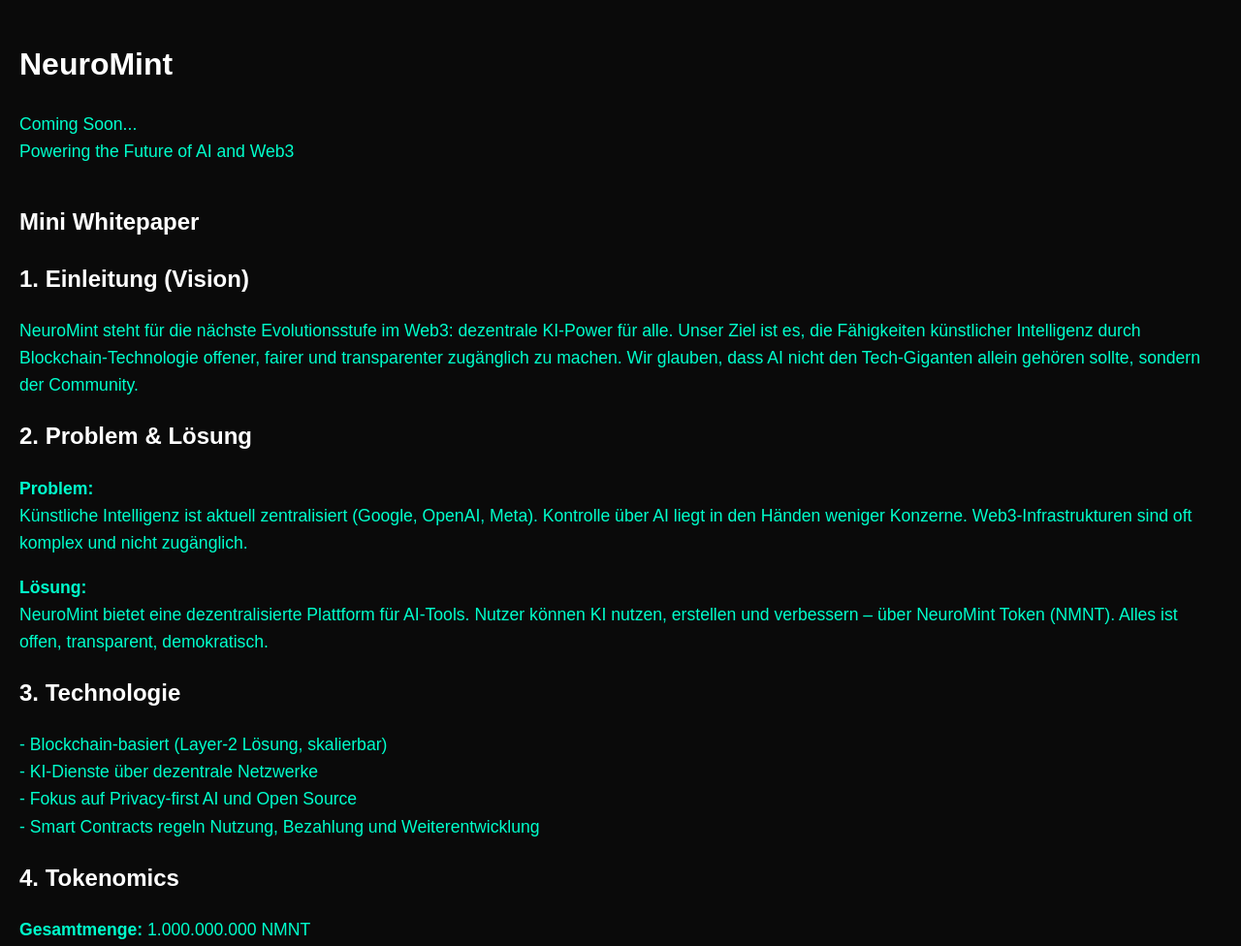
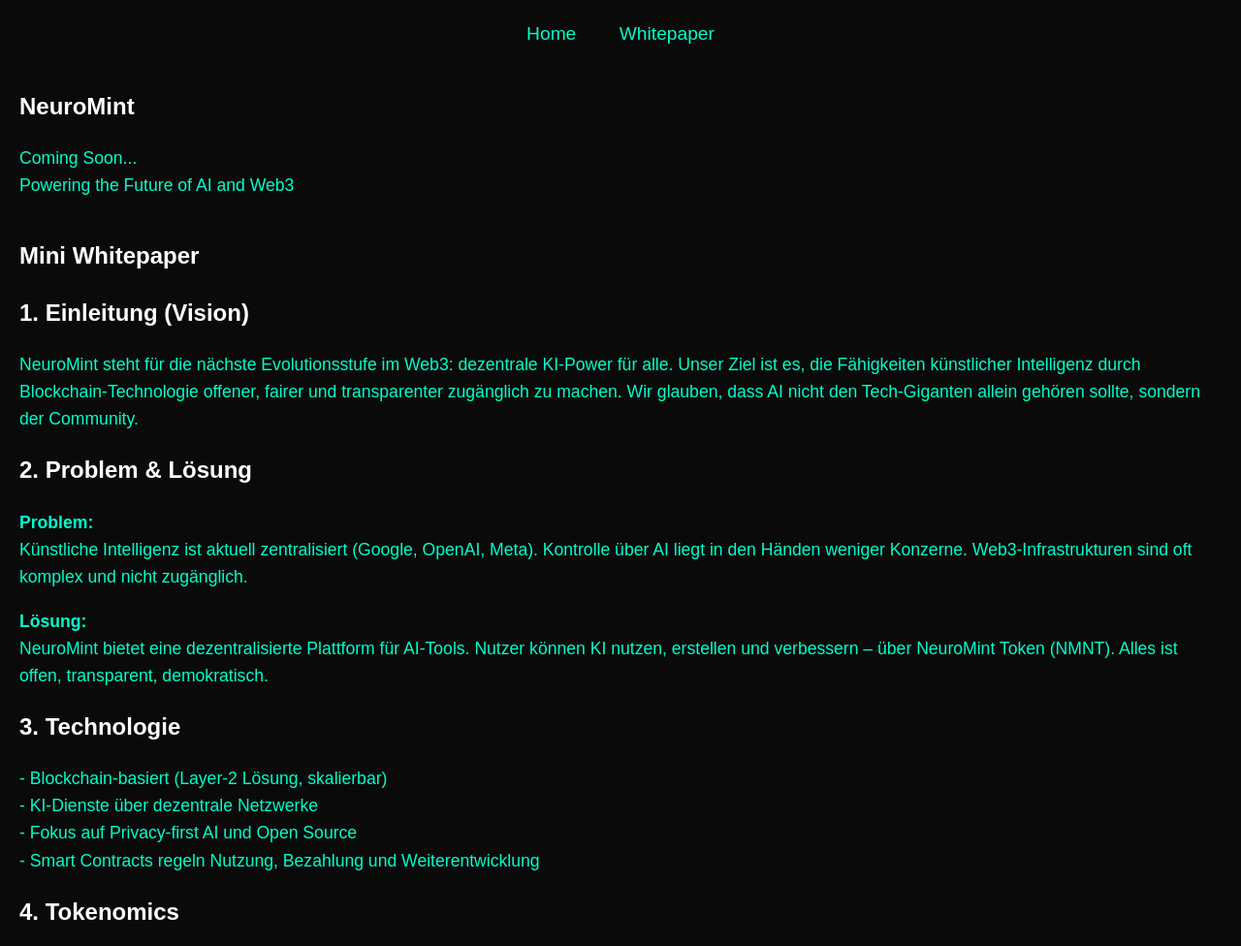
Before and after one commit to Emir688/Neuromint-webseite, a plain HTML site: page index.html in a window 1280 px wide. Shown: the top 976 px of the page at 97% size. Drawn offline with Linux system fonts and the light colour scheme.

Commit message:
Add files via upload

```diff
--- a/index.html
+++ b/index.html
@@ -14,15 +14,21 @@
       font-family: Arial, sans-serif;
       line-height: 1.6;
     }
+    nav {
+      text-align: center;
+      margin-bottom: 40px;
+    }
+    nav a {
+      margin: 0 20px;
+      color: #00ffcc;
+      text-decoration: none;
+      font-size: 1.2em;
+    }
     h1, h2 {
       color: #ffffff;
     }
     p, ul, li {
       font-size: 1.1em;
-    }
-    a {
-      color: #00ffcc;
-      text-decoration: none;
     }
     section {
       margin-top: 40px;
@@ -31,10 +37,17 @@
 </head>
 <body>
 
-<h1>NeuroMint</h1>
-<p>Coming Soon...<br>Powering the Future of AI and Web3</p>
+<nav>
+  <a href="#home">Home</a>
+  <a href="#whitepaper">Whitepaper</a>
+</nav>
 
-<section>
+<section id="home">
+  <h1>NeuroMint</h1>
+  <p>Coming Soon...<br>Powering the Future of AI and Web3</p>
+</section>
+
+<section id="whitepaper">
   <h1>Mini Whitepaper</h1>
 
   <h2>1. Einleitung (Vision)</h2>
@@ -66,7 +79,6 @@
   <p><strong>Kontakt E-Mail:</strong> (Coming soon)</p>
 
   <p style="margin-top:40px;">Together, we create the future of decentralized intelligence.<br>#NeuroMint #AI #Web3 #Future</p>
-
 </section>
 
 </body>
```
